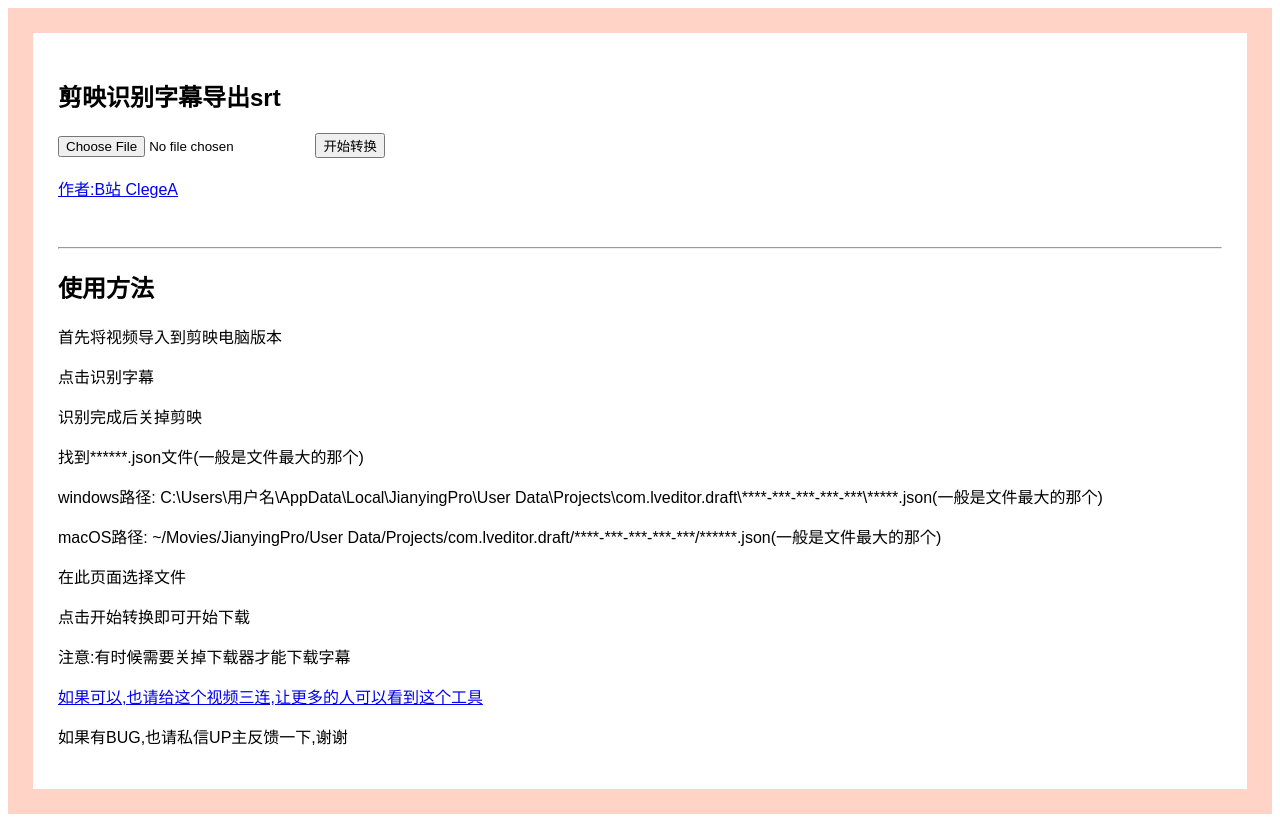
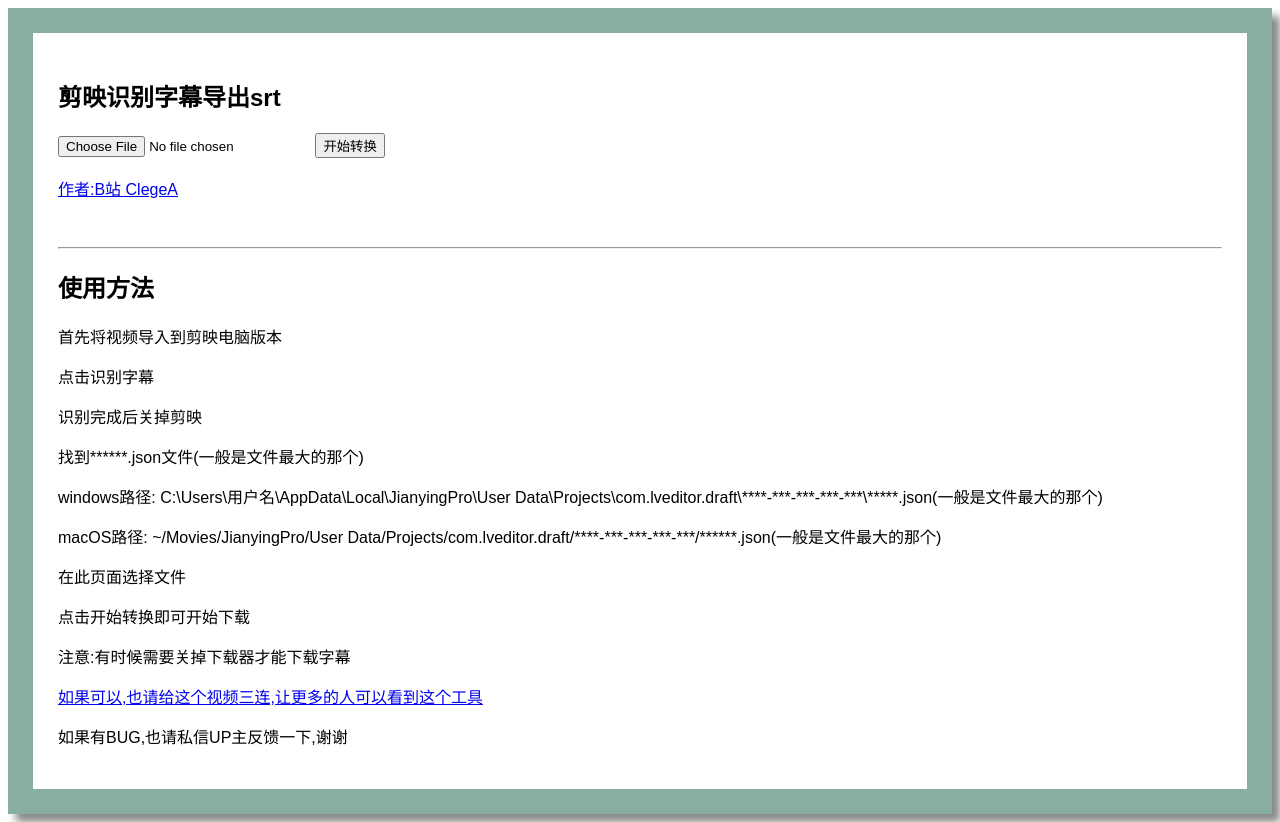
Before and after one commit to jiang123574/json2srt, a Django app: page / in a window 1280 px wide. Run offline with Django 3.2, Linux system fonts and the light colour scheme; some web fonts are replaced.

Commit message:
前端美化

```diff
--- a/templates/index.html
+++ b/templates/index.html
@@ -17,10 +17,11 @@
             {#background-color: #eeeeee;#}
             {#width: 500px;#}
             font-family: 'Noto Sans SC', sans-serif;
-            border: 25px solid #ffd4c7;
+            border: 25px solid #88aea3;
             {#border-color: #efec8f;#}
             padding: 25px;
             {#margin: 25px;#}
+            box-shadow: 8px 8px 8px #888888;
             }
     </style>
 </head>
```
